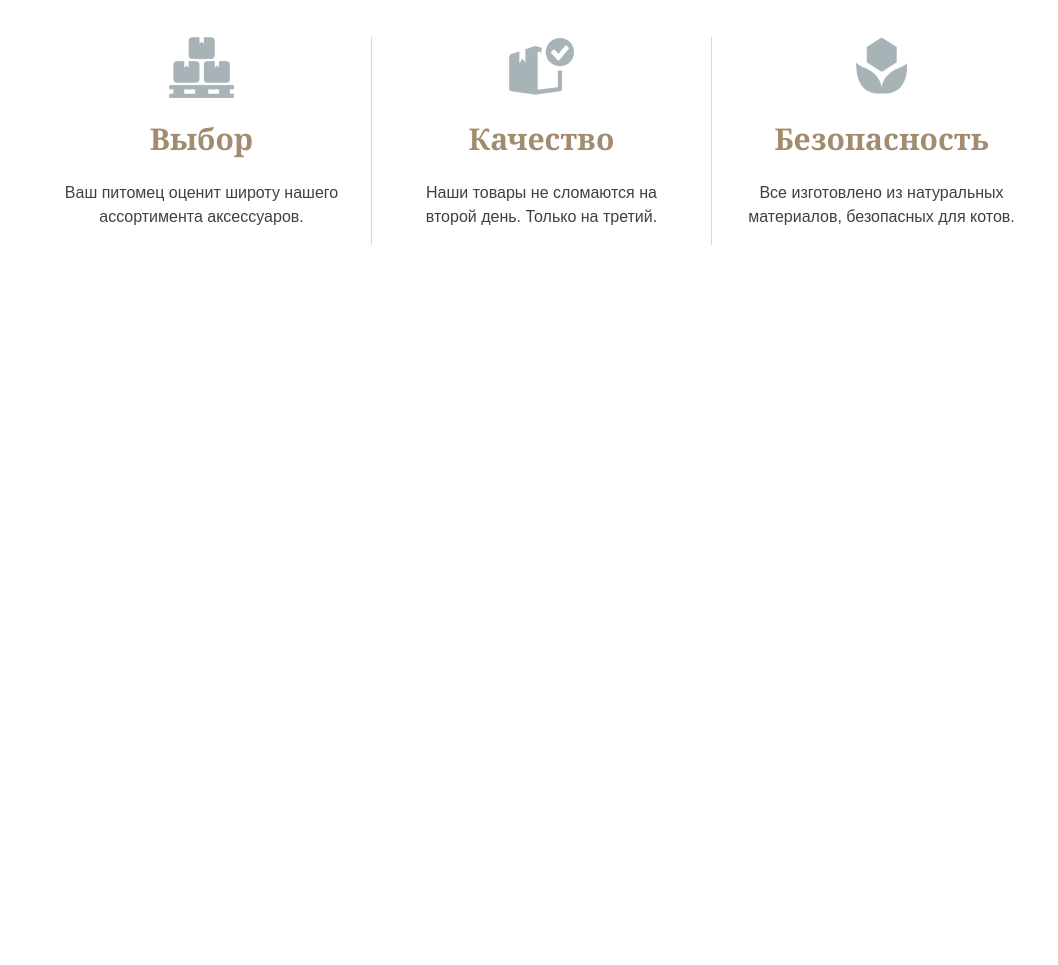
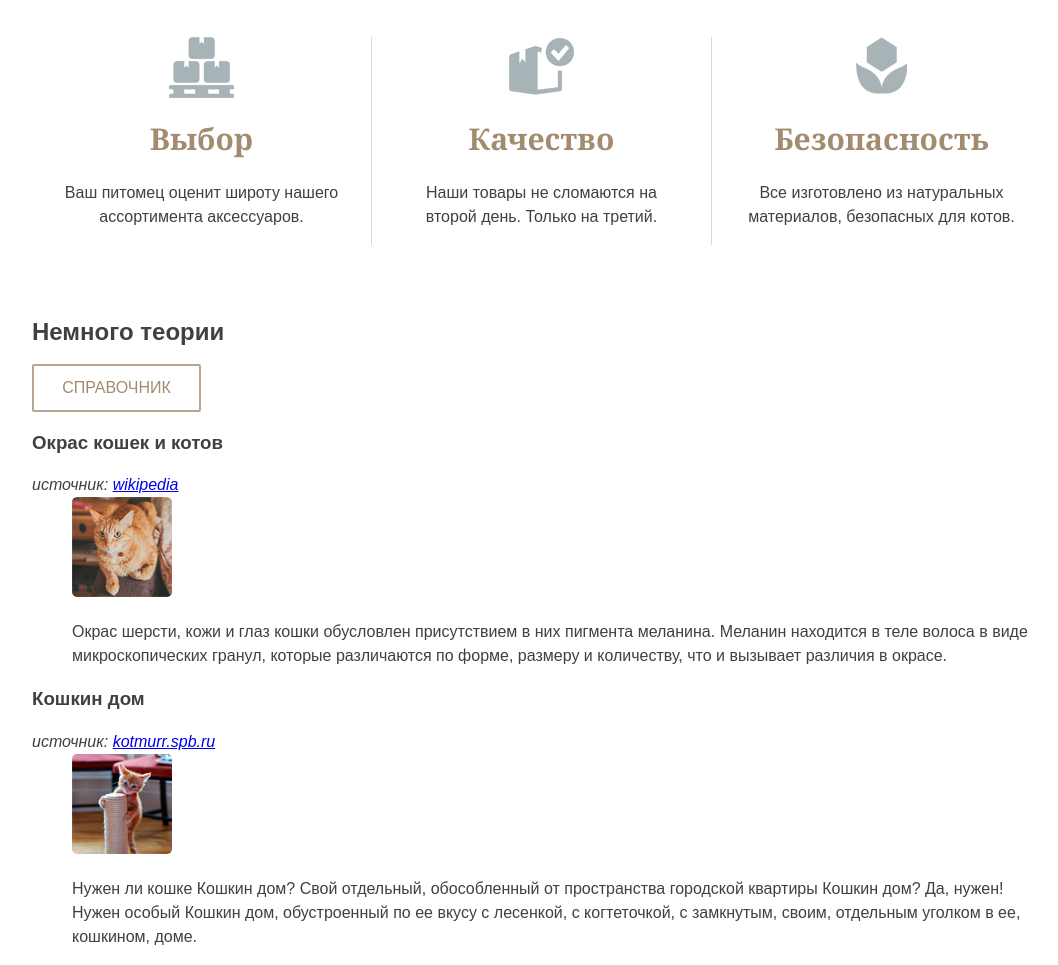
Before and after one commit to arusjaus/keksby, a plain HTML site: page index.html in a window 1280 px wide. Shown: the part 538-1503 px from the top of the page, without its empty margins (98-1156 px from the left). Before the commit the page ends 838 px from the top, so only its background shows below. Drawn offline with Linux system fonts and the light colour scheme.

Commit message:
extension theory.html

```diff
--- a/index.html
+++ b/index.html
@@ -43,7 +43,30 @@
         </div>
     </div>
 
-    <div class="theory"></div>
+    <div class="theory">
+        <div class="conteiner">
+            <h2 class="section-theory">Немного теории</h2>
+            <a class="btn full-theory" href="#" title="Открыть справочник">справочник</a>
+            <dl>
+                <dt>
+                    <h3 class="theory-title">Окрас кошек и котов</h3>
+                    <i class="theory-source">источник: <a target="_blank" href="https://ru.wikipedia.org">wikipedia</a></i>
+                </dt>
+                <dd>
+                    <img src="img/theory-1.png" alt="Окрас кошек и котов">
+                    <p>Окрас шерсти, кожи и глаз кошки обусловлен присутствием в них пигмента меланина. Меланин находится в теле волоса в виде микроскопических гранул, которые различаются по форме, размеру и количеству, что и вызывает различия в окрасе.</p>
+                </dd>
+                <dt>
+                    <h3 class="theory-title">Кошкин дом</h3>
+                    <i class="theory-source">источник: <a target="_blank" href="https://ru.wikipedia.org">kotmurr.spb.ru</a></i>
+                </dt>
+                <dd>
+                    <img src="img/theory-2.png" alt="Кошкин дом">
+                    <p>Нужен ли кошке Кошкин дом? Свой отдельный, обособленный от пространства городской квартиры Кошкин дом? Да, нужен! Нужен особый Кошкин дом, обустроенный по ее вкусу с лесенкой, с когтеточкой, с замкнутым, своим, отдельным уголком в ее, кошкином, доме.</p>
+                </dd>
+            </dl>
+        </div>
+    </div>
 
     <div class="reviews"></div>
 
```
Also changed, not shown: img/theory-1.png (added), img/theory-2.png (added).
